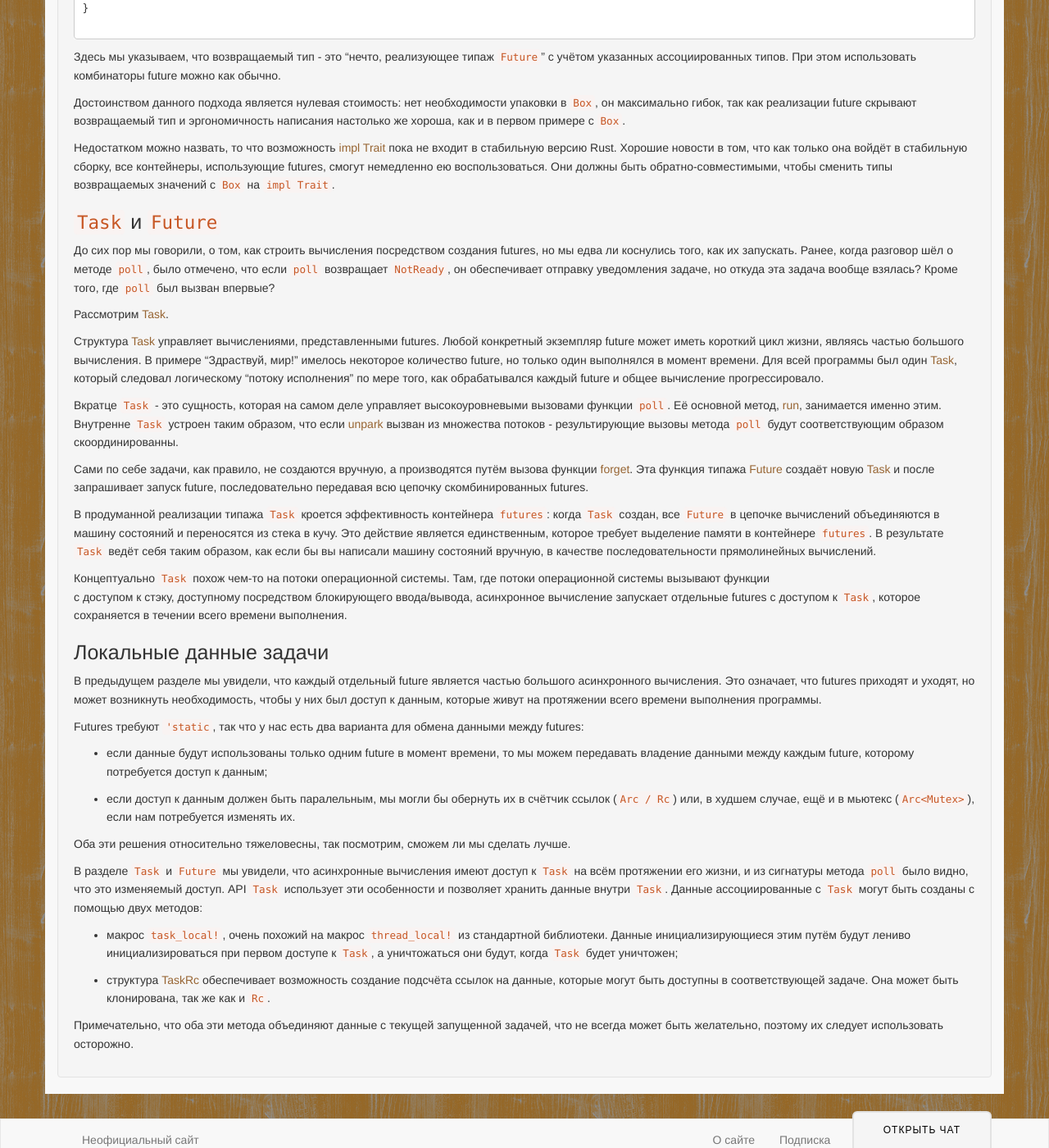
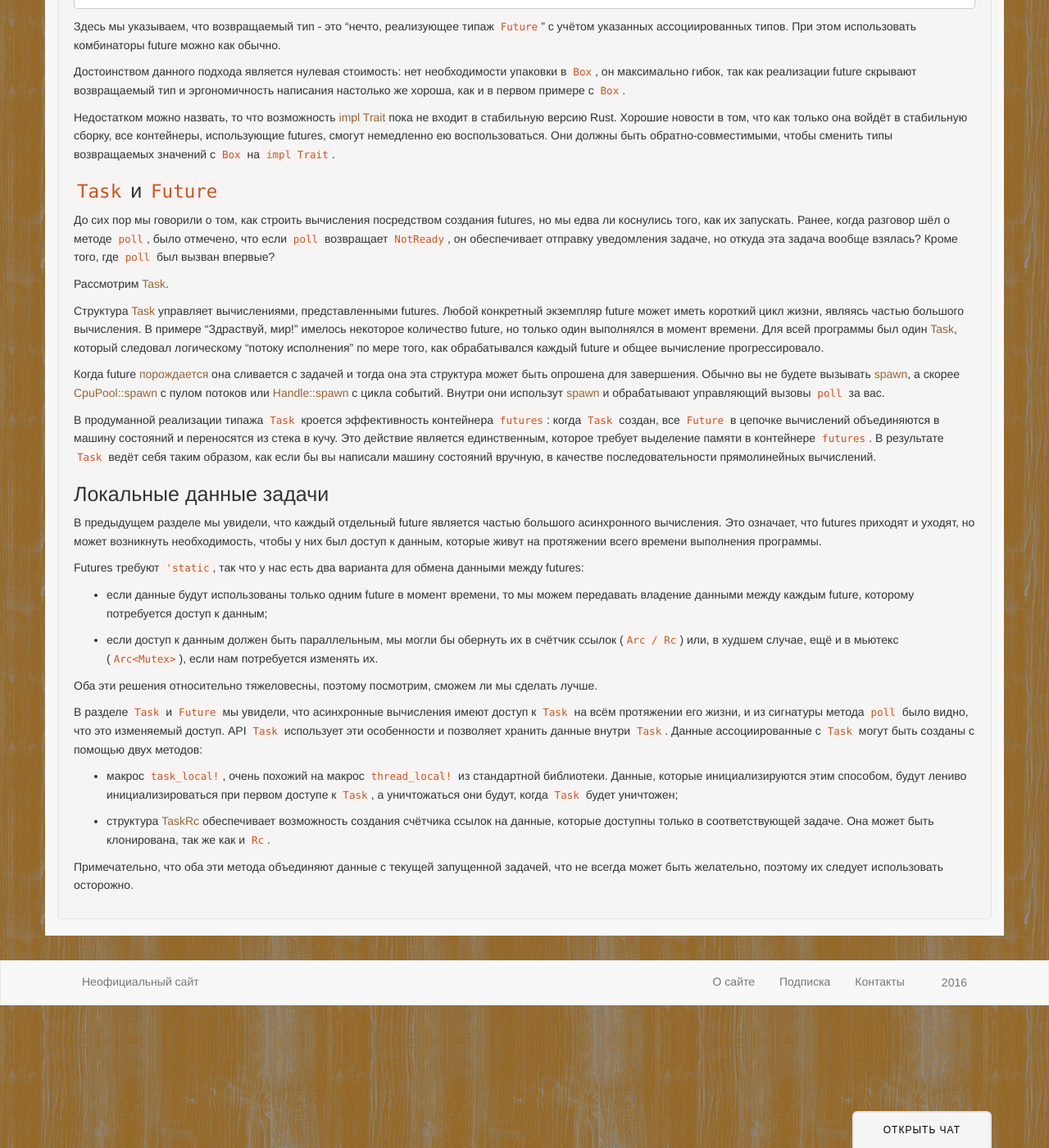
Before and after one commit to rust-lang-ru/rustycrate.ru, a Jekyll site: the page built from _posts/2016-08-16-futures-tutorial.md, in a window 1280 px wide and 1400 px high, scrolled down 12331 px. Shown: the whole window at 82% size. Built offline with Jekyll 4.4.1, drawn with Linux system fonts in a browser that asks for light colours; nearby versions of some CDN libraries; Markdown is read by kramdown in place of the engine named in the settings; comment, search, counter and statistics services are not loaded; some of the changed text lies outside the part shown.

Commit message:
Правки в соответствии с замечаниями.

````diff
--- a/_posts/2016-08-16-futures-tutorial.md
+++ b/_posts/2016-08-16-futures-tutorial.md
@@ -1,20 +1,25 @@
 ---
 layout: post
 categories: обучение
-title: "futures-rs: асинхронщина на `Rust`"
-author: Alex Crichton (перевёл Галимов Арсен aka "Loo Maclin")
-excerpt: Эта статья является переводом туториала по futures-rs.
+title: "futures-rs: асинхронщина на Rust"
+author: Alex Crichton (перевёл Арсен Галимов)
+excerpt: Этот документ поможет вам изучить контейнер для языка программирования Rust - futures,
+         который обеспечивает реализацию futures и потоков с нулевой стоимостью. Он отличается эргономичностью, а также
+         придерживается философии абстракций с нулевой стоимостью, присущей Rust, а именно: для создания и композиции futures не
+         требуется выделений памяти, а для Task, управляющего ими, нужна только одна аллокация. Futures
+         должны стать основой асинхронного компонуемого высоко производительного ввода/вывода в Rust, и
+         ранние замеры производительности показывают, что простой HTTP сервер, построенный на futures, действительно быстр.
 ---
 
 #Начинаем работу с `futures`
 
-Этот документ поможет вам изучить контейнер для языка программирования `Rust` - `futures`,
+Этот документ поможет вам изучить контейнер для языка программирования Rust - `futures`,
 который обеспечивает реализацию futures и потоков с нулевой стоимостью.
 Futures доступны во многих других языках программирования, таких как `C++`, `Java`, и `Scala`, и контейнер `futures`
 черпает вдохновение из библиотек этих языков. Однако он отличается эргономичностью, а также
-придерживается философии `Rust` абстракций с нулевой стоимостью, а именно: для создания и композиции futures не
+придерживается философии абстракций с нулевой стоимостью, присущей Rust, а именно: для создания и композиции futures не
 требуется выделений памяти, а для `Task`, управляющего ими, нужна только одна аллокация. Futures
-предназначены стать основой для построения асинхронного компонуемого высоко производительного ввода/вывода в `Rust`, и
+должны стать основой асинхронного компонуемого высокопроизводительного ввода/вывода в Rust, и
 ранние замеры производительности показывают, что простой HTTP сервер, построенный на futures, действительно быстр.
 
 Эта документация разделена на несколько разделов:
@@ -22,16 +27,16 @@ Futures доступны во многих других языках прогр
 - "Здравствуй, мир!";
 - типаж future;
 - типаж `Stream`;
-- конкретные futures и поток;
+- конкретные futures и поток(`Stream`);
 - возвращение futures;
 - `Task` и future;
 - локальные данные задачи.
 
 #Здравствуй, мир!
 
-Контейнер `futures` требует `Rust` версии 1.9.0 или выше, который может быть легко установлен с помощью `rustup`.
-На Windows, macOS, и Linux протестировано и, как известно, работает, но PRs для остальных платформ всегда
-приветствуются. Вы можете добавить `futures` в `Cargo.toml` своего проекта следующим образом:
+Контейнер `futures` требует Rust версии 1.10.0 или выше, который может быть легко установлен с помощью `rustup`.
+Контейнер проверен и точно работает на Windows, macOS и Linux, но PR'ы для других платформ всегда приветствуются.
+Вы можете добавить `futures` в `Cargo.toml` своего проекта следующим образом:
 
 ```
 
@@ -47,7 +52,7 @@ tokio-tls = { git = "https://github.com/tokio-rs/tokio-tls" }
 
 Здесь мы добавляем в зависимости три контейнера:
 
-- [futures](https://github.com/alexcrichton/futures-rs) - определение и ядро реализации future и `Stream`;
+- [futures](https://github.com/alexcrichton/futures-rs) - определение и ядро реализации `Future` и `Stream`;
 - [tokio-core](https://github.com/tokio-rs/tokio-core) - привязка к контейнеру `mio`, предоставляющая конкретные
 реализации `Future` и `Stream` для TCP и UDP;
 - [tokio-tls](https://github.com/tokio-rs/tokio-tls) - реализация SSL/TLS на основе futures.
@@ -56,10 +61,10 @@ tokio-tls = { git = "https://github.com/tokio-rs/tokio-tls" }
 которая не несёт в себе какой-либо среды выполнения или слоя ввода/вывода. Для примеров ниже воспользуемся
 конкретными реализациями, доступными в [tokio-core](https://github.com/tokio-rs/tokio-core),
 чтобы показать, как futures и потоки
-могут быть использованы для выполнения сложных операций ввода/вывода с нулевыми накладными расходами на абстракции.
+могут быть использованы для выполнения сложных операций ввода/вывода с нулевыми накладными расходами.
 
 Теперь, когда у нас есть всё необходимое, напишем первую программу. В качестве hello-world примера скачаем домашнюю
-страницу `Rust`:
+страницу Rust:
 
 ```rust
 
@@ -258,7 +263,7 @@ println!("{}", String::from_utf8_lossy(&data));
 [читающие данные из сокета](https://tokio-rs.github.io/tokio-core/tokio_core/io/fn.read_to_end.html). Но это только
 пример возможностей futures, далее рассмотрим нюансы.
 
-#Типаж future
+#Типаж Future
 
 Типаж future является ядром контейнера `futures`. Этот типаж представляет асинхронные вычисления и их результат.
 Взглянем на следующий код:
@@ -376,7 +381,7 @@ pub enum Async<T> {
 
 Если вызов [poll](http://alexcrichton.com/futures-rs/futures/trait.Future.html#tymethod.poll) возвращает
 `NotReady`, future всё ещё требуется знать, когда необходимо выполниться снова.
-Для достижения этой цели future должен обеспечить следующий механизм: при получении`NotReady`
+Для достижения этой цели future должен обеспечить следующий механизм: при получении `NotReady`
 текущая задача должна иметь возможность получить уведомление, когда значение станет доступным.
 
 Метод [park](http://alexcrichton.com/futures-rs/futures/task/fn.park.html) является основной точкой входа доставки
@@ -591,8 +596,8 @@ let clients = listener.incoming();
 и [метод accept](https://doc.rust-lang.org/std/net/struct.TcpListener.html#method.accept), только в данном случае
 мы, скорее, получаем все события в виде потока, а не принимаем сокеты вручную.
 
-Поток `clients` производит сокеты постоянно. Это иллюстрирует работу сокет серверов по приему клиентов в цикле и
-направлению их в остальную часть системы обработки.
+Поток `clients` производит сокеты постоянно. Это отражает работу серверов - они принимают клиентов в цикле и направляют
+их в остальную часть системы для обработки.
 
 Теперь, имея поток клиентских соединений, мы можем манипулировать им при помощи стандартных методов типажа
 [Stream](http://alexcrichton.com/futures-rs/futures/stream/trait.Stream.html):
@@ -608,36 +613,37 @@ let welcomes = clients.and_then(|(socket, _peer_addr)| {
 Здесь мы используем метод
 [and_then](http://alexcrichton.com/futures-rs/futures/stream/trait.Stream.html#method.and_then) типажа
 [Stream](http://alexcrichton.com/futures-rs/futures/stream/trait.Stream.html), чтобы выполнить действие над каждым
-элементом потока. В данном случае мы формируем цепочку вычислений для каждого элемента потока (`TcpStream`). В действии
-метод [write_all](https://tokio-rs.github.io/tokio-core/tokio_core/io/fn.write_all.html) мы видели ранее, он записывает
+элементом потока. В данном случае мы формируем цепочку вычислений для каждого элемента потока (`TcpStream`). Мы видели
+метод [write_all](https://tokio-rs.github.io/tokio-core/tokio_core/io/fn.write_all.html) ранее, он записывает
 переданный буфер данных в переданный сокет.
 
-Этот блок означает, что `welcomes` теперь является потоком сокетов, в которые записана "Hello!"
-последовательность символов. В рамках этого руководства мы завершаем работу с соединением, так что
-преобразуем весь поток `welcomes` в future с помощью метода
+Этот блок означает, что `welcomes` теперь является потоком сокетов, в которые записана последовательность символов
+"Hello!". В рамках этого руководства мы завершаем работу с соединением, так что преобразуем весь поток `welcomes` в
+future с помощью метода
 [for_each](http://alexcrichton.com/futures-rs/futures/stream/trait.Stream.html#method.for_each):
 
 ```rust
 
-let welcomes = clients.and_then(|(socket, _peer_addr)| {
-    tokio_core::io::write_all(socket, b"Hello!\n")
-});
+welcomes.for_each(|(_socket, _welcome)| {
+    Ok(())
+})
 
 ```
 
-Сбрасываем результат выполнения предыдущего future
-[write_all](https://tokio-rs.github.io/tokio-core/tokio_core/io/fn.write_all.html), закрывая сокет.
+Здесь мы принимаем результаты предыдущего future,
+[write_all](https://tokio-rs.github.io/tokio-core/tokio_core/io/fn.write_all.html), и отбрасываем их, в результате чего
+сокет закрывается.
 
 Следует отметить, что важным ограничением этого сервера является отсутствие параллельности. Потоки
 представляют собой упорядоченную обработку данных, и в данном случае порядок исходного потока -
 это порядок, в котором сокеты были получены,
 а методы [and_then](http://alexcrichton.com/futures-rs/futures/stream/trait.Stream.html#method.and_then) и
 [for_each](http://alexcrichton.com/futures-rs/futures/stream/trait.Stream.html#method.for_each) этот порядок
-сохраняют. Таким образом, связывание создаёт эффект, когда берётся каждый сокет из потока и обрабатываются все
+сохраняют. Таким образом, сцепление(chaining) создаёт эффект, когда берётся каждый сокет из потока и обрабатываются все
 связанные операции на нём перед переходом к следующем сокету.
 
 Если, вместо этого, мы хотим управлять всеми клиентами паралельно, мы можем использовать метод
-[forget](http://alexcrichton.com/futures-rs/futures/trait.Future.html#method.forget):
+[spawn](https://tokio-rs.github.io/tokio-core/tokio_core/reactor/struct.Handle.html#method.spawn):
 
 ```rust
 
@@ -655,9 +661,12 @@ let server = welcomes.for_each(|future| {
 
 Вместо метода [and_then](http://alexcrichton.com/futures-rs/futures/stream/trait.Stream.html#method.and_then)
 используется метод [map](http://alexcrichton.com/futures-rs/futures/stream/trait.Stream.html#method.map), который
-преобразует поток клиентов в поток futures. Изменяем замыкание, добавляя в него вызов метода
-[forget](http://alexcrichton.com/futures-rs/futures/trait.Future.html#method.forget), который позволяет запускать
-future паралельно.
+преобразует поток клиентов в поток futures. Затем мы изменяем замыкание переданное в
+[for_each](http://alexcrichton.com/futures-rs/futures/stream/trait.Stream.html#method.for_each) используя метод
+[spawn](https://tokio-rs.github.io/tokio-core/tokio_core/reactor/struct.Handle.html#method.spawn), что
+позволяет future быть запущенным параллельно в цикле событий. Обратите внимание, что
+[spawn](https://tokio-rs.github.io/tokio-core/tokio_core/reactor/struct.Handle.html#method.spawn) требует future
+c item/error имеющими тип `()`.
 
 # Конкретные реализации futures и потоков
 
@@ -707,14 +716,14 @@ fn main() {
 
 Здесь видно, что функция [oneshot](http://alexcrichton.com/futures-rs/futures/fn.oneshot.html) возвращает
 кортеж из двух элементов, как, например, [mpsc::channel](https://doc.rust-lang.org/std/sync/mpsc/fn.channel.html).
-Первая часть `tx` ("transmitter") имеет тип [complete](http://alexcrichton.com/futures-rs/futures/struct.Complete.html)
+Первая часть `tx` ("transmitter") имеет тип [Complete](http://alexcrichton.com/futures-rs/futures/struct.Complete.html)
 и используется для завершения `oneshot`, обеспечивая значение future на другом конце. Метод
-[Complete::complete](http://alexcrichton.com/futures-rs/futures/struct.Complete.html#method.complete) будет передавать
-значение на конце приёма.
+[Complete::complete](http://alexcrichton.com/futures-rs/futures/struct.Complete.html#method.complete) передаст значение
+принимающей стороне.
 
 Вторая часть кортежа, это `rx` ("receiver"), имеет тип
 [Oneshot](http://alexcrichton.com/futures-rs/futures/struct.Oneshot.html), для которого реализован типаж
-[Future](http://alexcrichton.com/futures-rs/futures/trait.Future.html). `Item` имеет тип `T`, это тип `oneshot`.
+[Future](http://alexcrichton.com/futures-rs/futures/trait.Future.html). `Item` имеет тип `T`, это тип `Oneshot`.
 `Error` имеет тип [Canceled](http://alexcrichton.com/futures-rs/futures/struct.Canceled.html), что происходит, когда
 часть [Complete](http://alexcrichton.com/futures-rs/futures/struct.Complete.html) отбрасывается не завершая выполнения
 вычислений.
@@ -870,7 +879,7 @@ fn add_10<F>(f: F) -> impl Future<Item = i32, Error = F::Error>
 
 # `Task` и `Future`
 
-До сих пор мы говорили, о том, как строить вычисления посредством создания futures, но мы едва ли коснулись того, как их
+До сих пор мы говорили о том, как строить вычисления посредством создания futures, но мы едва ли коснулись того, как их
 запускать. Ранее, когда разговор шёл о методе `poll`, было отмечено, что если `poll` возвращает `NotReady`, он
 обеспечивает отправку уведомления задаче, но откуда эта задача вообще взялась? Кроме того, где `poll` был вызван впервые?
 
@@ -882,26 +891,21 @@ fn add_10<F>(f: F) -> impl Future<Item = i32, Error = F::Error>
 Для всей программы был один [Task](http://alexcrichton.com/futures-rs/futures/task/struct.Task.html), который следовал
 логическому "потоку исполнения" по мере того, как обрабатывался каждый future и общее вычисление прогрессировало.
 
-Вкратце `Task` - это сущность, которая на самом деле управляет высокоуровневыми вызовами функции `poll`. Её основной
-метод, [run](http://alexcrichton.com/futures-rs/futures/task/struct.Run.html#method.run), занимается именно этим.
-Внутренне `Task` устроен таким образом, что если
-[unpark](http://alexcrichton.com/futures-rs/futures/task/struct.Task.html#method.unpark) вызван из множества
-потоков - результирующие вызовы метода `poll` будут соответствующим образом скоординированны.
+Когда future
+[порождается](https://tokio-rs.github.io/tokio-core/tokio_core/reactor/struct.Handle.html#method.spawn) она сливается с
+задачей и тогда она эта структура может быть опрошена для завершения. Обычно вы не будете вызывать
+[spawn](https://tokio-rs.github.io/tokio-core/tokio_core/reactor/struct.Handle.html#method.spawn), а скорее
+[СpuPool::spawn](http://alexcrichton.com/futures-rs/futures_cpupool/struct.CpuPool.html#method.spawn) с пулом потоков
+или [Handle::spawn](https://tokio-rs.github.io/tokio-core/tokio_core/reactor/struct.Handle.html#method.spawn) с цикла
+событий. Внутри они использут
+[spawn](https://tokio-rs.github.io/tokio-core/tokio_core/reactor/struct.Handle.html#method.spawn) и обрабатывают
+управляющий вызовы `poll` за вас.
 
-Сами по себе задачи, как правило, не создаются вручную, а производятся путём вызова функции
-[forget](http://alexcrichton.com/futures-rs/futures/trait.Future.html#method.forget).
-Эта функция типажа [Future](http://alexcrichton.com/futures-rs/futures/trait.Future.html) создаёт новую
-[Task](http://alexcrichton.com/futures-rs/futures/task/struct.Task.html) и после запрашивает запуск future,
-последовательно передавая всю цепочку скомбинированных futures.
 
 В продуманной реализации типажа `Task` кроется эффективность контейнера `futures`: когда `Task` создан, все `Future`
 в цепочке вычислений объединяются в машину состояний и переносятся из стека в кучу. Это действие является
 единственным, которое требует выделение памяти в контейнере `futures`. В результате `Task` ведёт себя таким образом,
 как если бы вы написали машину состояний вручную, в качестве последовательности прямолинейных вычислений.
-
-Концептуально `Task` похож чем-то на потоки операционной системы. Там, где потоки операционной системы вызывают функции
-с доступом к стэку, доступному посредством блокирующего ввода/вывода, асинхронное вычисление
-запускает отдельные futures с доступом к `Task`, которое сохраняется в течении всего времени выполнения.
 
 # Локальные данные задачи
 
@@ -914,22 +918,22 @@ Futures требуют `'static`, так что у нас есть два вар
 - если данные будут использованы только одним future в момент времени, то мы можем передавать владение данными между
 каждым future, которому потребуется доступ к данным;
 
-- если доступ к данным должен быть паралельным, мы могли бы обернуть их в счётчик ссылок (`Arc / Rc`) или, в худшем
+- если доступ к данным должен быть параллельным, мы могли бы обернуть их в счётчик ссылок (`Arc / Rc`) или, в худшем
 случае, ещё и в мьютекс (`Arc<Mutex>`), если нам потребуется изменять их.
 
-Оба эти решения относительно тяжеловесны, так посмотрим, сможем ли мы сделать лучше.
+Оба эти решения относительно тяжеловесны, поэтому посмотрим, сможем ли мы сделать лучше.
 
 В разделе `Task` и `Future` мы увидели, что асинхронные вычисления имеют доступ к `Task` на всём протяжении его жизни,
 и из сигнатуры метода `poll` было видно, что это изменяемый доступ. API `Task` использует эти особенности и позволяет
 хранить данные внутри `Task`. Данные ассоциированные с `Task` могут быть созданы с помощью двух методов:
 
-- макрос `task_local!`, очень похожий на макрос `thread_local!` из стандартной библиотеки. Данные инициализирующиеся
- этим путём будут лениво инициализироваться при первом доступе к `Task`, а уничтожаться они будут, когда `Task` будет
- уничтожен;
+- макрос `task_local!`, очень похожий на макрос `thread_local!` из стандартной библиотеки. Данные, которые
+инициализируются этим способом, будут лениво инициализироваться при первом доступе к `Task`,
+а уничтожаться они будут, когда `Task` будет уничтожен;
 
- - структура [TaskRc](http://alexcrichton.com/futures-rs/futures/task/struct.TaskRc.html) обеспечивает возможность
- создание подсчёта ссылок на данные, которые могут быть доступны в соответствующей задаче. Она может быть клонирована,
- так же как и `Rc`.
+- структура [TaskRc](http://alexcrichton.com/futures-rs/futures/task/struct.TaskRc.html) обеспечивает возможность
+создания счётчика ссылок на данные, которые доступны только в соответствующей задаче. Она может быть клонирована,
+так же как и `Rc`.
 
- Примечательно, что оба эти метода объединяют данные с текущей запущенной задачей, что не всегда может быть желательно,
- поэтому их следует использовать осторожно.
+Примечательно, что оба эти метода объединяют данные с текущей запущенной задачей, что не всегда может быть желательно,
+поэтому их следует использовать осторожно.
````
Also changed, not shown: other parts of _posts/2016-08-16-futures-tutorial.md (+10 -10 lines).
